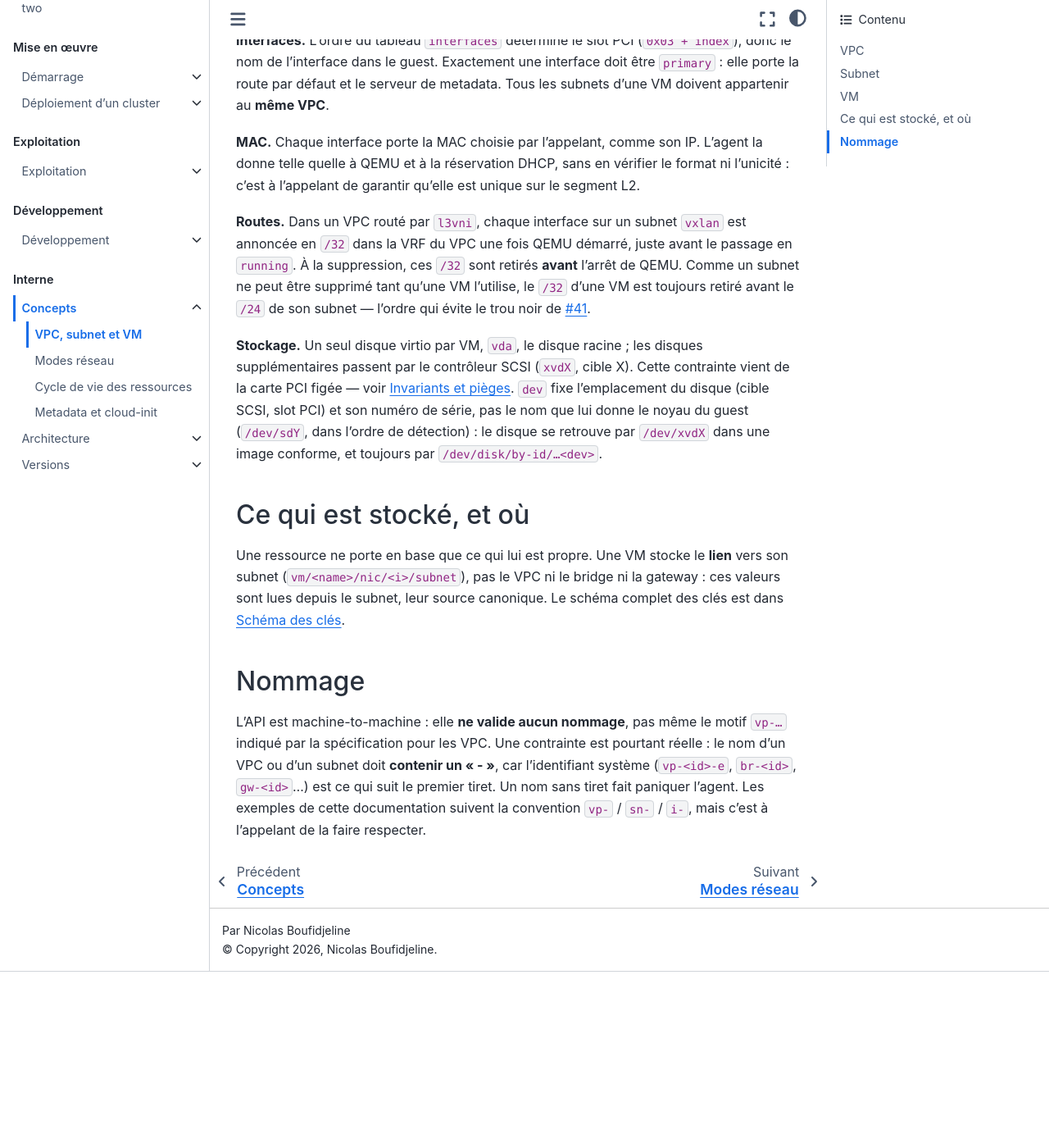
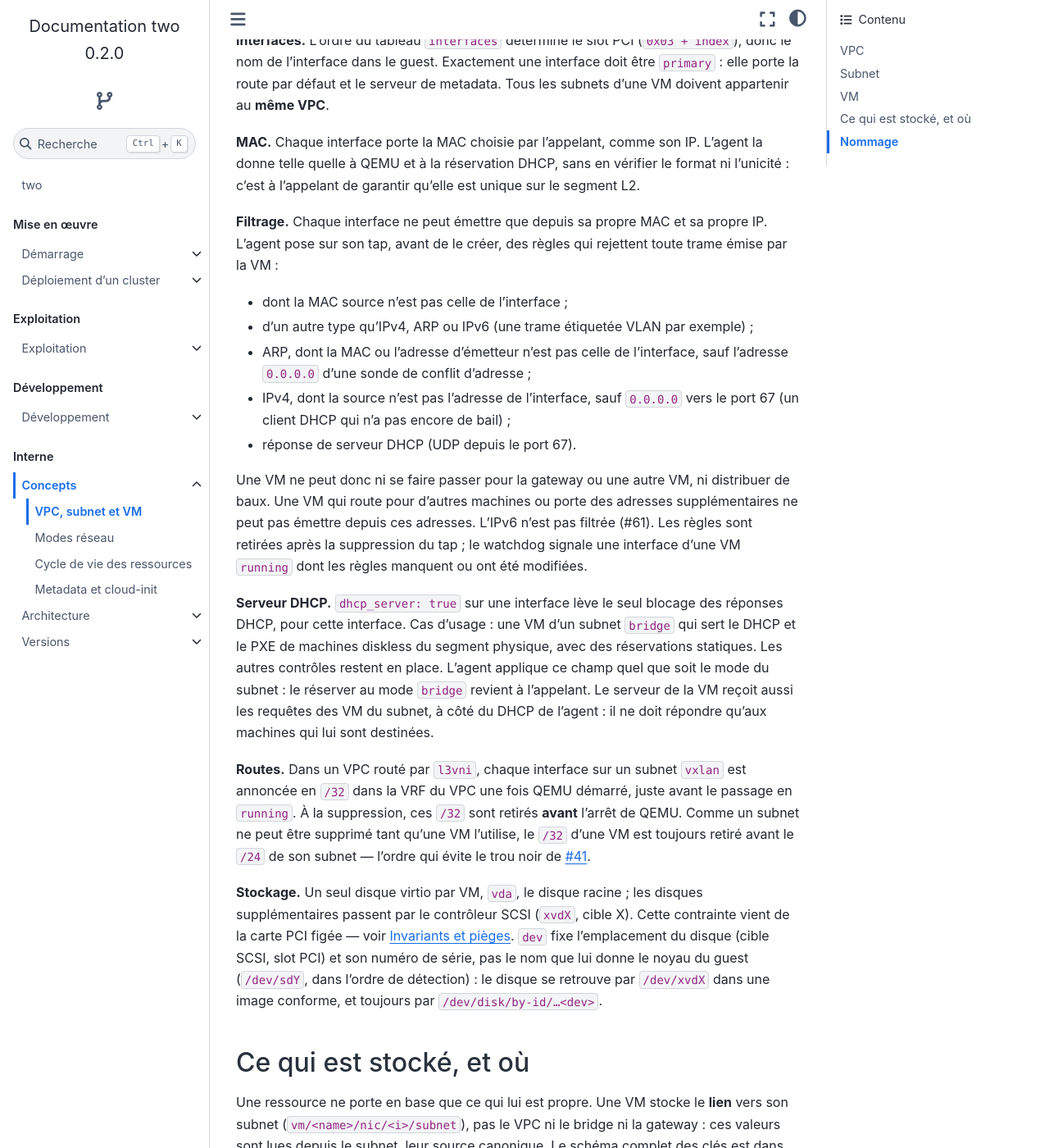
Before and after one commit to GnomeZworc/two-mirror, a Sphinx documentation site: the page built from docs/concepts/vpc-subnet-vm.rst, in a window 1280 px wide and 1400 px high, scrolled down 2606 px. Shown: the whole window at 82% size. Built offline with Sphinx 7.4.7 and the Sphinx Book theme 1.1.4, drawn with Linux system fonts in a browser that asks for light colours; before the commit the page ends 3791 px from its top, so only the background shows below that.

Commit message:
f-76: doc: filtrage par VM, dhcp_server, diagnostic, notes 0.3.0 #76
Signed-off-by: GnomeZworc <nicolas.boufidjeline@g3e.fr>

```diff
--- a/docs/architecture/contraintes.rst
+++ b/docs/architecture/contraintes.rst
@@ -49,6 +49,9 @@
 * QEMU est lancé par ``systemd-run --scope``, **jamais** en unit transitoire : le scope est
   exécuté par le processus appelant et hérite du netns posé par ``netns.Call``. Une unit
   transitoire, forkée par PID 1, démarrerait dans le netns racine et ne verrait pas le tap.
+* **Un tap n'existe jamais sans ses règles** : la chaîne ``pre-tap<id>`` est posée avant la
+  création du tap et retirée après sa suppression. Dans l'autre ordre, une VM pourrait émettre
+  sans filtre entre deux étapes.
 * L'arrêt d'une VM ne touche **jamais** aux fichiers disque. En revanche, un ``quit`` brutal est
   envoyé à l'expiration de ``times.timeout_vms_stop``. ``system_powerdown`` est renvoyé toutes les
   ``times.next_vms_shutdown`` : un appui ACPI arrivé avant que l'invité sache le traiter est perdu.
--- a/docs/architecture/stockage.rst
+++ b/docs/architecture/stockage.rst
@@ -26,6 +26,7 @@
    vm/<name>/nic/<i>/ip         → <ip>
    vm/<name>/nic/<i>/mac        → <mac>           (fournie par l'appelant, conservée telle quelle)
    vm/<name>/nic/<i>/primary    → "true"          (exactement une interface ; absent sur les autres)
+   vm/<name>/nic/<i>/dhcp_server → "true"         (absent si l'interface ne sert pas le DHCP)
    vm/<name>/nic/<i>/tap_id     → <int>           (alloué au premier démarrage, puis conservé)
    vm/<name>/metadata_port      → <port>
    vm/<name>/disk/<dev>         → <path>          (une clé par disque : vda, xvda, xvdb, …)
--- a/docs/concepts/modes-reseau.rst
+++ b/docs/concepts/modes-reseau.rst
@@ -145,7 +145,10 @@
 du VPC. Trois chaînes de base (``prerouting``, ``forward``, ``output``) aiguillent chaque trame,
 selon l'interface d'entrée ou de sortie, vers la chaîne du port concerné (``pre-<port>``,
 ``fwd-<port>``, ``out-<port>``) par les tables ``pre_ports``, ``fwd_ports`` et ``out_ports``.
-L'agent pose ou retire toutes les règles d'un port en une seule transaction.
+L'agent pose ou retire toutes les règles d'un port en une seule transaction. Les ports sont le
+veth de chaque subnet (``v-<subnet>-i``, règles décrites plus haut) et le tap de chaque interface
+de VM (``tap<id>``, chaîne ``pre-tap<id>`` : ce que la VM émet, voir
+:doc:`/concepts/vpc-subnet-vm`).
 
 .. note::
 
--- a/docs/concepts/vpc-subnet-vm.rst
+++ b/docs/concepts/vpc-subnet-vm.rst
@@ -104,6 +104,30 @@
 telle quelle à QEMU et à la réservation DHCP, sans en vérifier le format ni l'unicité : c'est à
 l'appelant de garantir qu'elle est unique sur le segment L2.
 
+**Filtrage.** Chaque interface ne peut émettre que depuis sa propre MAC et sa propre IP. L'agent
+pose sur son tap, avant de le créer, des règles qui rejettent toute trame émise par la VM :
+
+* dont la MAC source n'est pas celle de l'interface ;
+* d'un autre type qu'IPv4, ARP ou IPv6 (une trame étiquetée VLAN par exemple) ;
+* ARP, dont la MAC ou l'adresse d'émetteur n'est pas celle de l'interface, sauf l'adresse
+  ``0.0.0.0`` d'une sonde de conflit d'adresse ;
+* IPv4, dont la source n'est pas l'adresse de l'interface, sauf ``0.0.0.0`` vers le port 67 (un
+  client DHCP qui n'a pas encore de bail) ;
+* réponse de serveur DHCP (UDP depuis le port 67).
+
+Une VM ne peut donc ni se faire passer pour la gateway ou une autre VM, ni distribuer de baux. Une
+VM qui route pour d'autres machines ou porte des adresses supplémentaires ne peut pas émettre
+depuis ces adresses. L'IPv6 n'est pas filtrée (#61). Les règles sont retirées après la suppression
+du tap ; le watchdog signale une interface d'une VM ``running`` dont les règles manquent ou ont
+été modifiées.
+
+**Serveur DHCP.** ``dhcp_server: true`` sur une interface lève le seul blocage des réponses DHCP,
+pour cette interface. Cas d'usage : une VM d'un subnet ``bridge`` qui sert le DHCP et le PXE de
+machines diskless du segment physique, avec des réservations statiques. Les autres contrôles
+restent en place. L'agent applique ce champ quel que soit le mode du subnet : le réserver au mode
+``bridge`` revient à l'appelant. Le serveur de la VM reçoit aussi les requêtes des VM du subnet, à
+côté du DHCP de l'agent : il ne doit répondre qu'aux machines qui lui sont destinées.
+
 **Routes.** Dans un VPC routé par ``l3vni``, chaque interface sur un subnet ``vxlan`` est annoncée
 en ``/32`` dans la VRF du VPC une fois QEMU démarré, juste avant le passage en ``running``. À la
 suppression, ces ``/32`` sont retirés **avant** l'arrêt de QEMU. Comme un subnet ne peut être
```
Also changed, not shown: docs/exploitation/diagnostic.rst (+19 -0 lines), release_notes/0.3.0.md (+17 -0 lines).
